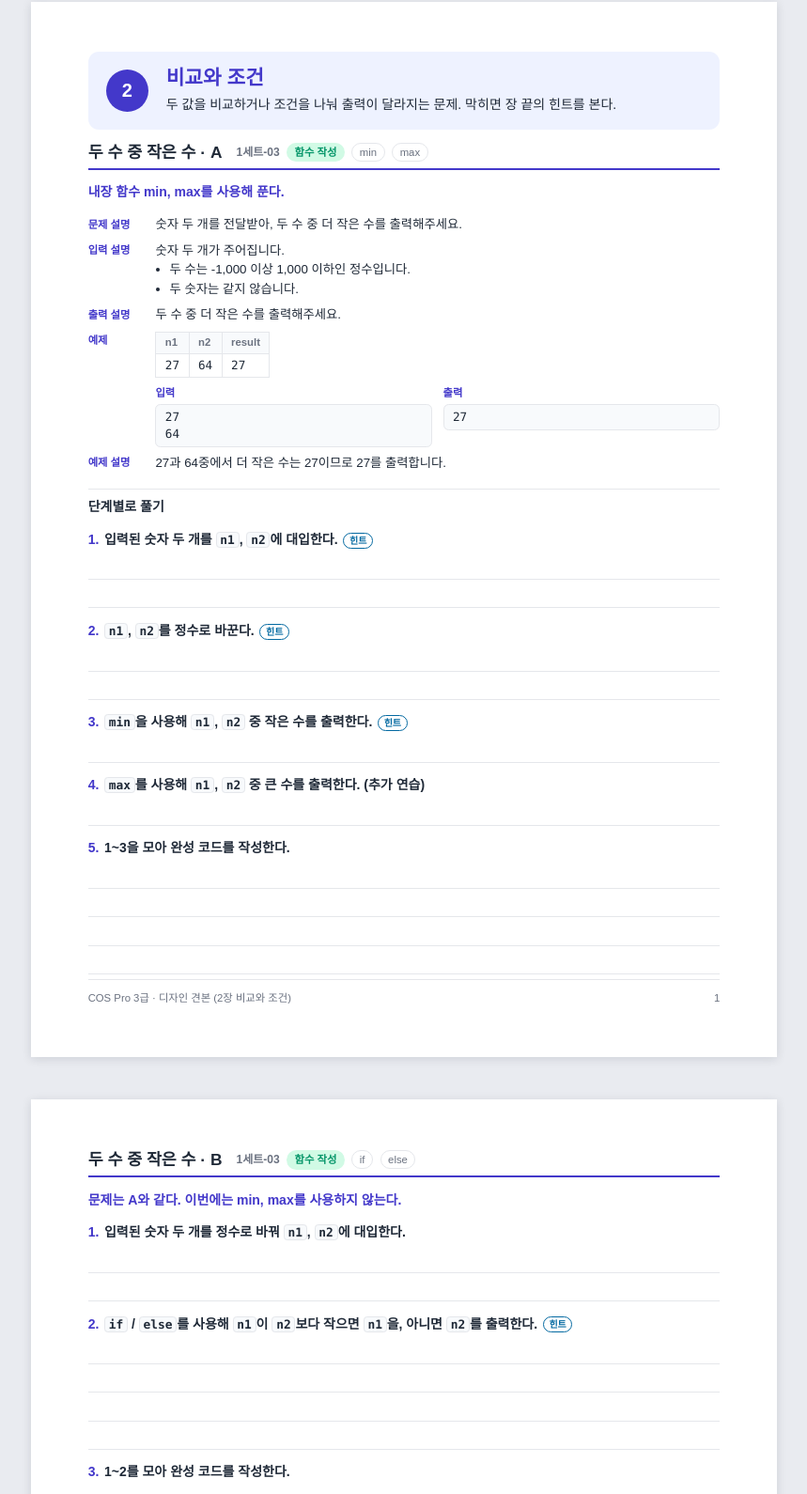
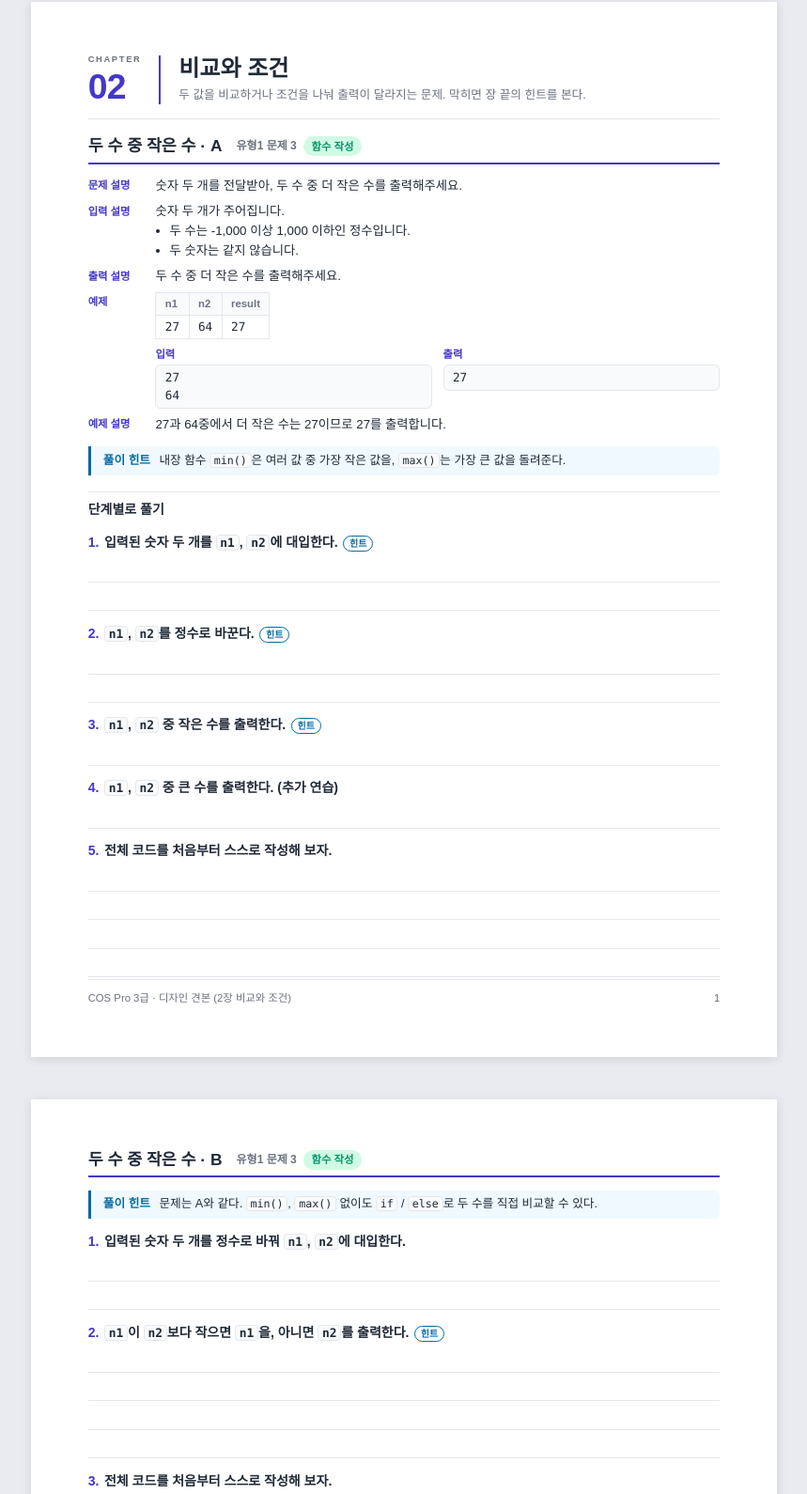
Before and after one commit to jxxngin/cos-pro, a plain HTML site: page grade3/sample.html in a window 1280 px wide. Shown: the part 43-1633 px from the top of the page at 94% size, without its empty margins (210-1069 px from the left). Drawn offline with Linux system fonts and the light colour scheme; a web font is replaced by a local one.

Commit message:
Apply lab lead feedback (3rd): chapter title, solve hint after problem, new page per problem
- base.css: cleaner chapter title (CHAPTER 02 + rule), .tip (풀이 힌트) replaces .cond, drop .cont
- sample.html: regenerated (유형N 문제M labels, no topic tags, hint after original, final step wording)
- docs: rules for indirect hints, labels, final step wording, new page per problem, no '(이어서)'

Co-Authored-By: Claude Opus 5.5 <noreply@anthropic.com>

```diff
--- a/assets/css/base.css
+++ b/assets/css/base.css
@@ -108,35 +108,50 @@ code, pre, kbd { font-family: var(--f-code); }
 .is-overflow-el { outline: 2px dashed var(--c-warn); outline-offset: 1px; }
 
 /* ---------------------------------------------------------
-   장 머리띠
+   장 제목: 왼쪽에 CHAPTER 번호, 세로선, 오른쪽에 제목과 한 줄 설명
+   <header class="chapter-band"><div class="ch-no">02</div><div><h1>…</h1><p>…</p></div></header>
    --------------------------------------------------------- */
 .chapter-band {
-  background: var(--c-primary-soft);
-  border-radius: 3mm;
-  padding: 4mm 5mm;
   display: flex;
-  align-items: center;
+  align-items: stretch;
   gap: 5mm;
+  padding: 1mm 0 4mm;
+  margin-bottom: 1mm;
+  border-bottom: 1px solid var(--c-line);
 }
 .chapter-band .ch-no {
   flex: none;
-  width: 12mm;
-  height: 12mm;
-  border-radius: 50%;
-  background: var(--c-primary);
-  color: #fff;
-  display: grid;
-  place-items: center;
-  font-size: 15pt;
+  padding-right: 5mm;
+  border-right: 2px solid var(--c-primary);
+  color: var(--c-primary);
+  font-size: 28pt;
   font-weight: 800;
+  line-height: 1;
+  letter-spacing: -.02em;
+  display: flex;
+  flex-direction: column;
+  justify-content: flex-end;
+}
+.chapter-band .ch-no::before {
+  content: "CHAPTER";
+  font-size: 7pt;
+  font-weight: 700;
+  letter-spacing: .18em;
+  color: var(--c-muted);
+  margin-bottom: 1.5mm;
+}
+.chapter-band > div:last-child {
+  display: flex;
+  flex-direction: column;
+  justify-content: flex-end;
 }
 .chapter-band h1 {
   margin: 0;
-  font-size: 16pt;
-  line-height: 1.25;
-  color: var(--c-primary);
+  font-size: 18pt;
+  line-height: 1.2;
+  color: var(--c-text);
 }
-.chapter-band p { margin: 1mm 0 0; }
+.chapter-band p { margin: 1mm 0 0; font-size: 9.5pt; color: var(--c-muted); }
 
 /* ---------------------------------------------------------
    문제 머리말 · 문제 읽기
@@ -158,10 +173,6 @@ code, pre, kbd { font-family: var(--f-code); }
   font-size: 9pt;
   color: var(--c-muted);
   font-weight: 600;
-}
-.prob-head .cont {
-  font-size: 9pt;
-  color: var(--c-muted);
 }
 
 .badge {
@@ -280,11 +291,20 @@ code, pre, kbd { font-family: var(--f-code); }
   overflow: hidden;
 }
 
-/* A / B 문제의 조건 한 줄 */
-.cond {
+/* 풀이 힌트: 문제 원문 다음에 둔다. 정답을 지시하지 않고 쓸 수 있는 도구를 간접적으로 알려 준다 */
+.tip {
   margin: 0;
-  font-weight: 700;
-  color: var(--c-primary);
+  padding: 1.5mm 3.5mm;
+  background: var(--c-note-soft);
+  border-left: 3px solid var(--c-note);
+  border-radius: 0 1.5mm 1.5mm 0;
+  font-size: 9.5pt;
+}
+.tip::before {
+  content: "풀이 힌트";
+  font-weight: 800;
+  color: var(--c-note);
+  margin-right: 2.5mm;
 }
 
 /* ---------------------------------------------------------
--- a/grade3/sample.html
+++ b/grade3/sample.html
@@ -10,35 +10,24 @@
 </head>
 <body data-footer="COS Pro 3급 · 디자인 견본 (2장 비교와 조건)">
 
-<!-- =====================================================
-     1세트-03 A
-     ===================================================== -->
 <section class="page">
   <header class="chapter-band">
-    <div class="ch-no">2</div>
+    <div class="ch-no">02</div>
     <div>
       <h1>비교와 조건</h1>
       <p>두 값을 비교하거나 조건을 나눠 출력이 달라지는 문제. 막히면 장 끝의 힌트를 본다.</p>
     </div>
   </header>
-
   <div class="prob-head">
     <h2>두 수 중 작은 수 · A</h2>
-    <span class="src">1세트-03</span>
+    <span class="src">유형1 문제 3</span>
     <span class="badge type-write">함수 작성</span>
-    <span class="tag">min</span><span class="tag">max</span>
   </div>
-  <p class="cond">내장 함수 min, max를 사용해 푼다.</p>
   <div class="orig">
     <div class="sec"><div class="lbl">문제 설명</div><div><p>숫자 두 개를 전달받아, 두 수 중 더 작은 수를 출력해주세요.</p></div></div>
-    <div class="sec"><div class="lbl">입력 설명</div><div>
-      <p>숫자 두 개가 주어집니다.</p>
-      <ul><li>두 수는 -1,000 이상 1,000 이하인 정수입니다.</li><li>두 숫자는 같지 않습니다.</li></ul>
-    </div></div>
+    <div class="sec"><div class="lbl">입력 설명</div><div><p>숫자 두 개가 주어집니다.</p><ul><li>두 수는 -1,000 이상 1,000 이하인 정수입니다.</li><li>두 숫자는 같지 않습니다.</li></ul></div></div>
     <div class="sec"><div class="lbl">출력 설명</div><div><p>두 수 중 더 작은 수를 출력해주세요.</p></div></div>
-    <div class="sec"><div class="lbl">예제</div><div>
-      <table class="ex"><tr><th>n1</th><th>n2</th><th>result</th></tr><tr><td>27</td><td>64</td><td>27</td></tr></table>
-    </div></div>
+    <div class="sec"><div class="lbl">예제</div><div><table class="ex"><tr><th>n1</th><th>n2</th><th>result</th></tr><tr><td>27</td><td>64</td><td>27</td></tr></table></div></div>
     <div class="sec"><div class="lbl"></div><div class="io-pair">
       <div><span class="lbl">입력</span><pre>27
 64</pre></div>
@@ -46,7 +35,7 @@
     </div></div>
     <div class="sec"><div class="lbl">예제 설명</div><div><p>27과 64중에서 더 작은 수는 27이므로 27를 출력합니다.</p></div></div>
   </div>
-
+  <p class="tip">내장 함수 <code>min()</code>은 여러 값 중 가장 작은 값을, <code>max()</code>는 가장 큰 값을 돌려준다.</p>
   <p class="steps-title">단계별로 풀기</p>
   <div class="step">
     <p class="q"><span class="n">1.</span>입력된 숫자 두 개를 <code>n1</code>, <code>n2</code>에 대입한다.<span class="hint-tag">힌트</span></p>
@@ -57,59 +46,51 @@
     <div class="write-lines" style="--lines: 2"></div>
   </div>
   <div class="step">
-    <p class="q"><span class="n">3.</span><code>min</code>을 사용해 <code>n1</code>, <code>n2</code> 중 작은 수를 출력한다.<span class="hint-tag">힌트</span></p>
+    <p class="q"><span class="n">3.</span><code>n1</code>, <code>n2</code> 중 작은 수를 출력한다.<span class="hint-tag">힌트</span></p>
     <div class="write-lines"></div>
   </div>
   <div class="step">
-    <p class="q"><span class="n">4.</span><code>max</code>를 사용해 <code>n1</code>, <code>n2</code> 중 큰 수를 출력한다. (추가 연습)</p>
+    <p class="q"><span class="n">4.</span><code>n1</code>, <code>n2</code> 중 큰 수를 출력한다. (추가 연습)</p>
     <div class="write-lines"></div>
   </div>
   <div class="step fill-rest">
-    <p class="q"><span class="n">5.</span>1~3을 모아 완성 코드를 작성한다.</p>
+    <p class="q"><span class="n">5.</span>전체 코드를 처음부터 스스로 작성해 보자.</p>
     <div class="write-lines" style="--lines: 3"></div>
   </div>
 </section>
 
-<!-- =====================================================
-     1세트-03 B  →  2세트-10
-     ===================================================== -->
 <section class="page">
   <div class="prob-head">
     <h2>두 수 중 작은 수 · B</h2>
-    <span class="src">1세트-03</span>
+    <span class="src">유형1 문제 3</span>
     <span class="badge type-write">함수 작성</span>
-    <span class="tag">if</span><span class="tag">else</span>
   </div>
-  <p class="cond">문제는 A와 같다. 이번에는 min, max를 사용하지 않는다.</p>
-
+  <p class="tip">문제는 A와 같다. <code>min()</code>, <code>max()</code> 없이도 <code>if</code> / <code>else</code>로 두 수를 직접 비교할 수 있다.</p>
   <div class="step">
     <p class="q"><span class="n">1.</span>입력된 숫자 두 개를 정수로 바꿔 <code>n1</code>, <code>n2</code>에 대입한다.</p>
     <div class="write-lines" style="--lines: 2"></div>
   </div>
   <div class="step">
-    <p class="q"><span class="n">2.</span><code>if</code> / <code>else</code>를 사용해 <code>n1</code>이 <code>n2</code>보다 작으면 <code>n1</code>을, 아니면 <code>n2</code>를 출력한다.<span class="hint-tag">힌트</span></p>
+    <p class="q"><span class="n">2.</span><code>n1</code>이 <code>n2</code>보다 작으면 <code>n1</code>을, 아니면 <code>n2</code>를 출력한다.<span class="hint-tag">힌트</span></p>
     <div class="write-lines" style="--lines: 4"></div>
   </div>
-  <div class="step">
-    <p class="q"><span class="n">3.</span>1~2를 모아 완성 코드를 작성한다.</p>
+  <div class="step fill-rest">
+    <p class="q"><span class="n">3.</span>전체 코드를 처음부터 스스로 작성해 보자.</p>
     <div class="write-lines" style="--lines: 6"></div>
   </div>
+</section>
 
+<section class="page">
   <div class="prob-head">
     <h2>n번째 원소의 부호</h2>
-    <span class="src">2세트-10</span>
+    <span class="src">유형2 문제 10</span>
     <span class="badge type-write">함수 작성</span>
-    <span class="tag">리스트</span><span class="tag">인덱스</span><span class="tag">elif</span>
   </div>
   <div class="orig">
     <div class="sec"><div class="lbl">문제 설명</div><div><p>5개 정수로 구성된 리스트 arr과 정수 n이 주어졌을 때, arr의 n번째 원소가 음수이면 -1, 0이면 0, 양수이면 1을 출력하는 프로그램을 완성해주세요.</p></div></div>
-    <div class="sec"><div class="lbl">입력 설명</div><div>
-      <p>arr : 5개 정수를 원소로 가지는 리스트<br>각 원소는 -999 이상 999 이하<br>n : 1 이상 5 이하의 자연수</p>
-    </div></div>
+    <div class="sec"><div class="lbl">입력 설명</div><div><p>arr : 5개 정수를 원소로 가지는 리스트<br>각 원소는 -999 이상 999 이하<br>n : 1 이상 5 이하의 자연수</p></div></div>
     <div class="sec"><div class="lbl">출력 설명</div><div><p>리스트 arr의 n번째 원소값에 대하여 음수, 0, 양수를 판단하여 각각 -1, 0, 1 중 하나의 값을 출력합니다.</p></div></div>
-    <div class="sec"><div class="lbl">예제</div><div>
-      <table class="ex"><tr><th>arr</th><th>n</th><th>result</th></tr><tr><td>-85 999 111 -32 0</td><td>3</td><td>1</td></tr></table>
-    </div></div>
+    <div class="sec"><div class="lbl">예제</div><div><table class="ex"><tr><th>arr</th><th>n</th><th>result</th></tr><tr><td>-85 999 111 -32 0</td><td>3</td><td>1</td></tr></table></div></div>
     <div class="sec"><div class="lbl"></div><div class="io-pair">
       <div><span class="lbl">입력</span><pre>-85 999 111 -32 0
 3</pre></div>
@@ -117,14 +98,7 @@
     </div></div>
     <div class="sec"><div class="lbl">예제 설명</div><div><p>arr의 3번째 원소는 111이고, 양수이므로 1을 출력합니다.</p></div></div>
   </div>
-</section>
-
-<section class="page">
-  <div class="prob-head">
-    <h2>n번째 원소의 부호</h2>
-    <span class="src">2세트-10</span>
-    <span class="cont">(이어서)</span>
-  </div>
+  <p class="tip">리스트에서 사람이 세는 위치(몇 번째)와 인덱스는 1만큼 차이가 난다.</p>
   <p class="steps-title">단계별로 풀기</p>
   <div class="step">
     <p class="q"><span class="n">1.</span>첫째 줄 입력을 <code>line</code>에 대입한다.</p>
@@ -142,6 +116,13 @@
     <p class="q"><span class="n">4.</span>둘째 줄 입력을 정수로 바꿔 <code>n</code>에 대입한다.</p>
     <div class="write-lines"></div>
   </div>
+</section>
+
+<section class="page">
+  <div class="prob-head">
+    <h2>n번째 원소의 부호</h2>
+    <span class="src">유형2 문제 10</span>
+  </div>
   <div class="step">
     <p class="q"><span class="n">5.</span><code>arr</code>의 n번째 원소를 <code>x</code>에 대입한다.<span class="hint-tag">힌트</span></p>
     <div class="write-lines"></div>
@@ -151,47 +132,29 @@
     <div class="write-lines" style="--lines: 6"></div>
   </div>
   <div class="step fill-rest">
-    <p class="q"><span class="n">7.</span>1~6을 모아 완성 코드를 작성한다.</p>
-    <div class="write-lines" style="--lines: 9"></div>
+    <p class="q"><span class="n">7.</span>전체 코드를 처음부터 스스로 작성해 보자.</p>
+    <div class="write-lines" style="--lines: 11"></div>
   </div>
 </section>
 
-<!-- =====================================================
-     2세트-05 (빈칸 채우기)
-     ===================================================== -->
 <section class="page">
   <div class="prob-head">
     <h2>J · Q · K 카드 게임</h2>
-    <span class="src">2세트-05</span>
+    <span class="src">유형2 문제 5</span>
     <span class="badge type-blank">빈칸 채우기</span>
-    <span class="tag">문자열 인덱스</span><span class="tag">index()</span>
   </div>
   <div class="orig">
-    <div class="sec"><div class="lbl">문제 설명</div><div>
-      <p>A와 B는 카드게임을 하고 있습니다.</p>
-      <p>J, Q, K로 구성된 3장의 카드에서 A와 B가 1장씩 뽑았을 때, 우선순위가 높은 카드를 뽑은 사람이 이기게 됩니다. 카드의 우선순위는 J &lt; Q &lt; K 입니다.</p>
-      <p>A와 B가 뽑은 카드가 순서대로 저장된 문자열 cards가 주어졌을 때, 게임에서 이기는 사람을 출력하는 프로그램의 빈칸을 채우십시오.</p>
-    </div></div>
-    <div class="sec"><div class="lbl">입력 설명</div><div>
-      <p>cards : A가 뽑은 카드와 B가 뽑은 카드가 순서대로 저장된 문자열<br>각 문자는 J, Q, K 중 하나의 값을 가지며 중복된 원소는 존재하지 않음</p>
-    </div></div>
+    <div class="sec"><div class="lbl">문제 설명</div><div><p>A와 B는 카드게임을 하고 있습니다.</p><p>J, Q, K로 구성된 3장의 카드에서 A와 B가 1장씩 뽑았을 때, 우선순위가 높은 카드를 뽑은 사람이 이기게 됩니다. 카드의 우선순위는 J &lt; Q &lt; K 입니다.</p><p>A와 B가 뽑은 카드가 순서대로 저장된 문자열 cards가 주어졌을 때, 게임에서 이기는 사람을 출력하는 프로그램의 빈칸을 채우십시오.</p></div></div>
+    <div class="sec"><div class="lbl">입력 설명</div><div><p>cards : A가 뽑은 카드와 B가 뽑은 카드가 순서대로 저장된 문자열<br>각 문자는 J, Q, K 중 하나의 값을 가지며 중복된 원소는 존재하지 않음</p></div></div>
     <div class="sec"><div class="lbl">출력 설명</div><div><p>A가 뽑은 카드의 우선순위가 높으면 A를 출력하고, B가 뽑은 카드의 우선순위가 높으면 B를 출력합니다.</p></div></div>
-    <div class="sec"><div class="lbl">예제</div><div>
-      <table class="ex">
-        <tr><th>예제</th><th>cards</th><th>result</th></tr>
-        <tr><td>#1</td><td>QK</td><td>B</td></tr>
-        <tr><td>#2</td><td>KJ</td><td>A</td></tr>
-      </table>
-    </div></div>
-    <div class="sec"><div class="lbl"></div><div>
-      <p>예제 #1. A가 Q를 뽑고, B가 K를 뽑은 상황<br>K가 Q보다 우선순위가 높으므로 K를 뽑은 B 승리<br>출력값 : B<br>예제 #2. A가 K를 뽑고, B가 J를 뽑은 상황<br>K가 J보다 우선순위가 높으므로 K를 뽑은 A 승리<br>출력값 : A</p>
-    </div></div>
+    <div class="sec"><div class="lbl">예제</div><div><table class="ex"><tr><th>예제</th><th>cards</th><th>result</th></tr><tr><td>#1</td><td>QK</td><td>B</td></tr><tr><td>#2</td><td>KJ</td><td>A</td></tr></table></div></div>
+    <div class="sec"><div class="lbl"></div><div><p>예제 #1. A가 Q를 뽑고, B가 K를 뽑은 상황<br>K가 Q보다 우선순위가 높으므로 K를 뽑은 B 승리<br>출력값 : B<br>예제 #2. A가 K를 뽑고, B가 J를 뽑은 상황<br>K가 J보다 우선순위가 높으므로 K를 뽑은 A 승리<br>출력값 : A</p></div></div>
     <div class="sec"><div class="lbl"></div><div class="io-pair">
       <div><span class="lbl">입력</span><pre>QK</pre></div>
       <div><span class="lbl">출력</span><pre>B</pre></div>
     </div></div>
   </div>
-
+  <p class="tip">카드를 우선순위가 낮은 것부터 늘어놓은 문자열에서 각 카드의 위치(인덱스)를 비교하면 누가 이기는지 알 수 있다.</p>
   <p class="steps-title">단계별로 풀기</p>
   <div class="step">
     <p class="q"><span class="n">1.</span>입력을 <code>cards</code>에 대입한다.<span class="hint-tag">힌트</span></p>
@@ -214,15 +177,14 @@
 <section class="page">
   <div class="prob-head">
     <h2>J · Q · K 카드 게임</h2>
-    <span class="src">2세트-05</span>
-    <span class="cont">(이어서)</span>
+    <span class="src">유형2 문제 5</span>
   </div>
   <div class="step">
     <p class="q"><span class="n">5.</span><code>rank_a</code>와 <code>rank_b</code>를 비교해 이긴 사람을 출력한다.<span class="hint-tag">힌트</span></p>
     <div class="write-lines" style="--lines: 4"></div>
   </div>
   <div class="step">
-    <p class="q"><span class="n">6.</span>1~5를 모아 완성 코드를 작성한다.</p>
+    <p class="q"><span class="n">6.</span>전체 코드를 처음부터 스스로 작성해 보자.</p>
     <div class="write-lines" style="--lines: 10"></div>
   </div>
   <div class="step">
@@ -245,16 +207,12 @@ if __name__ == "__main__":
   </div>
 </section>
 
-<!-- =====================================================
-     장 끝 힌트
-     ===================================================== -->
 <section class="page">
   <h2 class="answers-title">2장 힌트</h2>
-
   <div class="answer hint-box">
-    <h3>1세트-03 · 두 수 중 작은 수 · A</h3>
+    <h3>유형1 문제 3 · 두 수 중 작은 수 · A</h3>
     <ol>
-      <li><span class="no">1</span><span><p><code>input()</code>은 입력 한 줄을 받아 문자열로 돌려준다. 받은 값은 변수에 대입해야 다시 쓸 수 있다.</p>
+      <li><span class="no">1</span><span><p><code>input()</code>은 입력 한 줄을 받아 문자열로 돌려준다. 받은 값은 변수에 대입해야 다시 쓸 수 있다. 입력이 두 줄이면 <code>input()</code>을 두 번 쓴다.</p>
 <pre class="code plain">
 name = input()
 </pre></span></li>
@@ -266,9 +224,8 @@ age = int(input())    # 받으면서 바로 바꾼다
       <li><span class="no">3</span><span><p><code>min(a, b)</code>는 둘 중 작은 값을, <code>max(a, b)</code>는 큰 값을 돌려준다. 예) <code>min(3, 8)</code> → <code>3</code>, <code>max(3, 8)</code> → <code>8</code></p></span></li>
     </ol>
   </div>
-
   <div class="answer hint-box">
-    <h3>1세트-03 · 두 수 중 작은 수 · B</h3>
+    <h3>유형1 문제 3 · 두 수 중 작은 수 · B</h3>
     <ol>
       <li><span class="no">2</span><span><p><code>if 조건:</code> 아래 줄은 조건이 참일 때, <code>else:</code> 아래 줄은 거짓일 때 실행된다. 아래 줄은 4칸 들여 쓴다.</p>
 <pre class="code plain">
@@ -279,9 +236,8 @@ else:
 </pre></span></li>
     </ol>
   </div>
-
   <div class="answer hint-box">
-    <h3>2세트-10 · n번째 원소의 부호</h3>
+    <h3>유형2 문제 10 · n번째 원소의 부호</h3>
     <ol>
       <li><span class="no">2</span><span><p><code>split()</code>은 문자열을 공백 기준으로 잘라 리스트로 만든다. 잘린 조각은 아직 문자열이다.</p>
 <pre class="code plain">
@@ -297,7 +253,7 @@ list(map(int, ['1', '2', '3']))    # [1, 2, 3]
           <tr class="val"><th>arr</th><td>-85</td><td>999</td><td class="hl">111</td><td>-32</td><td>0</td></tr>
           <tr class="idx"><th>인덱스</th><td>0</td><td>1</td><td class="hl">2</td><td>3</td><td>4</td></tr>
         </table></span></li>
-      <li><span class="no">6</span><span><p>경우가 셋이면 <code>if</code> / <code>elif</code> / <code>else</code>를 쓴다. 위에서부터 차례로 검사해 처음 참인 곳 하나만 실행한다. 같은지 비교할 때는 <code>==</code>를 쓴다.</p>
+      <li><span class="no">6</span><span><p>경우가 셋이면 <code>if</code> / <code>elif</code> / <code>else</code>를 쓴다. 위에서부터 차례로 검사해 처음 참인 곳 하나만 실행한다.</p>
 <pre class="code plain">
 if score &gt;= 90:
     print("A")
@@ -311,10 +267,9 @@ else:
 </section>
 
 <section class="page">
-  <h2 class="answers-title">2장 힌트 <span style="font-size: 10pt; color: var(--c-muted);">(이어서)</span></h2>
-
+  <h2 class="answers-title">2장 힌트</h2>
   <div class="answer hint-box">
-    <h3>2세트-05 · J · Q · K 카드 게임</h3>
+    <h3>유형2 문제 5 · J · Q · K 카드 게임</h3>
     <ol>
       <li><span class="no">1</span><span><p>카드는 문자이므로 <code>int()</code>로 바꾸지 않는다.</p></span></li>
       <li><span class="no">2</span><span><p>문자열도 리스트처럼 인덱스로 한 글자씩 꺼낼 수 있다. 첫 글자의 인덱스는 0이다.</p>
@@ -342,14 +297,10 @@ else:
   </div>
 </section>
 
-<!-- =====================================================
-     장 끝 정답
-     ===================================================== -->
 <section class="page">
   <h2 class="answers-title">2장 정답</h2>
-
   <div class="answer">
-    <h3>1세트-03 · 두 수 중 작은 수 · A <span class="badge type-write">함수 작성</span></h3>
+    <h3>유형1 문제 3 · 두 수 중 작은 수 · A <span class="badge type-write">함수 작성</span></h3>
     <ol>
       <li><span class="no">1</span><span><code>n1 = input()</code> / <code>n2 = input()</code></span></li>
       <li><span class="no">2</span><span><code>n1 = int(n1)</code> / <code>n2 = int(n2)</code> (1과 합쳐 <code>n1 = int(input())</code>도 정답)</span></li>
@@ -363,9 +314,8 @@ print(min(n1, n2))
 </pre></span></li>
     </ol>
   </div>
-
   <div class="answer">
-    <h3>1세트-03 · 두 수 중 작은 수 · B <span class="badge type-write">함수 작성</span></h3>
+    <h3>유형1 문제 3 · 두 수 중 작은 수 · B <span class="badge type-write">함수 작성</span></h3>
     <ol>
       <li><span class="no">1</span><span><code>n1 = int(input())</code> / <code>n2 = int(input())</code></span></li>
       <li><span class="no">2 · 3</span><span>
@@ -379,9 +329,8 @@ else:
 </pre></span></li>
     </ol>
   </div>
-
   <div class="answer">
-    <h3>2세트-10 · n번째 원소의 부호 <span class="badge type-write">함수 작성</span></h3>
+    <h3>유형2 문제 10 · n번째 원소의 부호 <span class="badge type-write">함수 작성</span></h3>
     <ol>
       <li><span class="no">1</span><span><code>line = input()</code></span></li>
       <li><span class="no">2</span><span><code>arr = line.split()</code></span></li>
@@ -407,10 +356,9 @@ else:
 </section>
 
 <section class="page">
-  <h2 class="answers-title">2장 정답 <span style="font-size: 10pt; color: var(--c-muted);">(이어서)</span></h2>
-
+  <h2 class="answers-title">2장 정답</h2>
   <div class="answer">
-    <h3>2세트-05 · J · Q · K 카드 게임 <span class="badge type-blank">빈칸 채우기</span></h3>
+    <h3>유형2 문제 5 · J · Q · K 카드 게임 <span class="badge type-blank">빈칸 채우기</span></h3>
     <ol>
       <li><span class="no">1</span><span><code>cards = input()</code></span></li>
       <li><span class="no">2</span><span><code>a = cards[0]</code> / <code>b = cards[1]</code></span></li>
@@ -433,6 +381,7 @@ else:
       <li><span class="no blank-no">7 ②</span><span><code>i + 1</code> — A의 카드 바로 다음 칸부터</span></li>
       <li><span class="no blank-no">7 ③</span><span><code>cards[1]</code> — B의 카드</span></li>
     </ol>
+
 <pre class="code small">
 if __name__ == "__main__":
     cards = input()
```
Also changed, not shown: index.html (+1 -1 lines), 4 other files.
